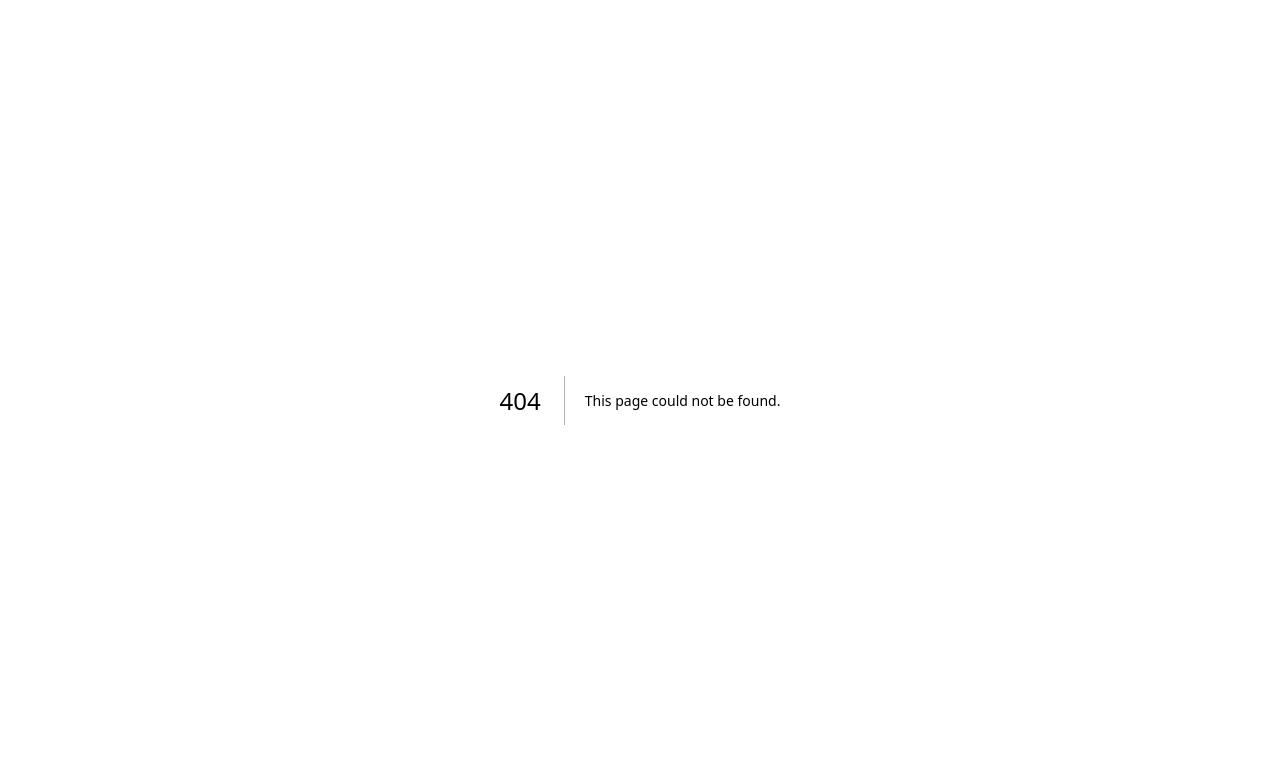
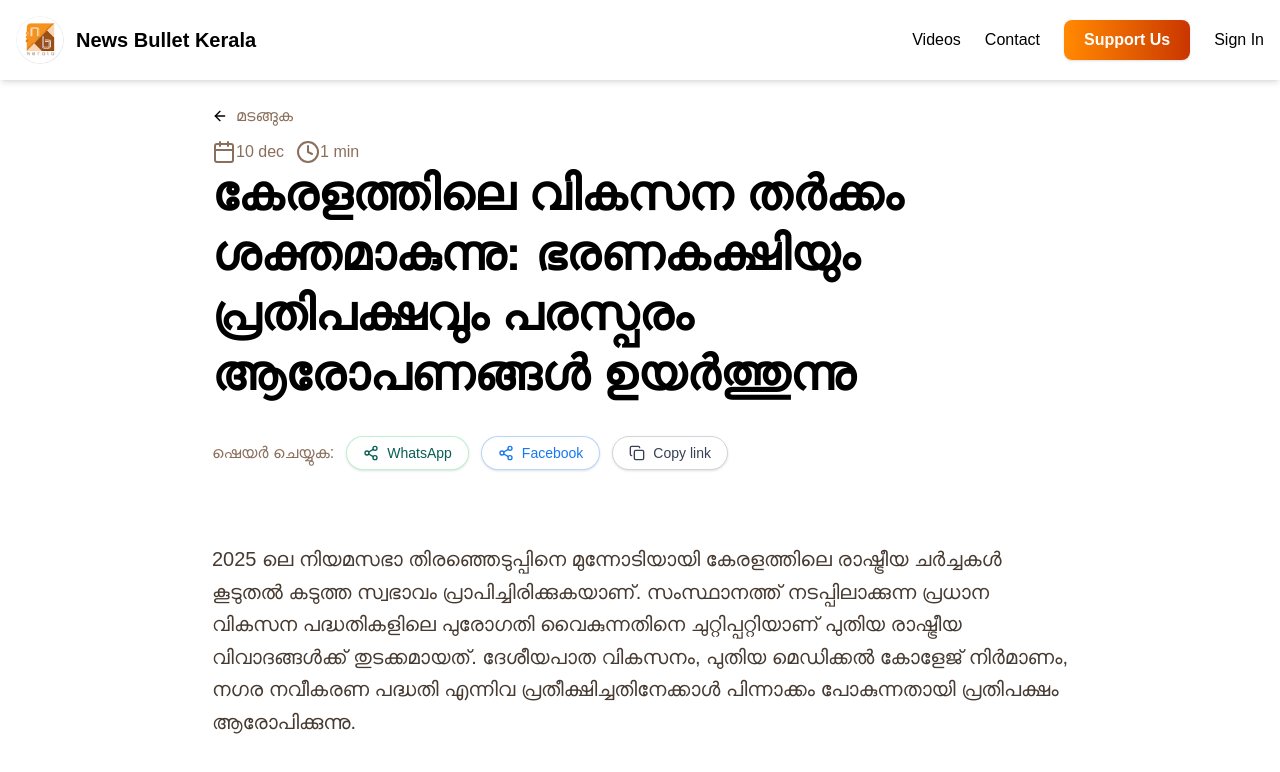
Before and after one commit to joshwaantony/news_bullet_kerala, a Next.js app: page /news/1 in a window 1280 px wide. Before the commit this address had no page. Shown: the top 772 px of the page. Built offline with nearby package versions, Linux system fonts and the light colour scheme.

Commit message:
designed news inividual page

```diff
--- a/src/api/axios.js
+++ b/src/api/axios.js
@@ -17,7 +17,7 @@ import axios from "axios";
 import { useAuthStore } from "@/store/authStore";
 
 const api = axios.create({
-  baseURL: "https://72t09sg9-4000.inc1.devtunnels.ms/api/v1",
+  baseURL: "http://localhost:4000/api/v1",
   headers: { "Content-Type": "application/json" },
   withCredentials: true, // important for refresh token cookie
 });
--- a/src/app/(user)/layout.js
+++ b/src/app/(user)/layout.js
@@ -1,3 +1,35 @@
+// "use client";
+
+// import { useEffect } from "react";
+// import { useAuthStore } from "@/store/authStore";
+// import { useRouter } from "next/navigation";
+
+// export default function UserLayout({ children }) {
+//   const router = useRouter();
+//   const { isLoggedIn, isUser, isAdmin } = useAuthStore();
+
+//   useEffect(() => {
+//     if (!isLoggedIn) return; // allow public user pages
+
+//     // Admin logged in → redirect to dashboard
+//     if (isAdmin) {
+//       router.replace("/dashboard");
+//       return;
+//     }
+
+//     // User logged in → redirect to donation page
+//     if (isUser) {
+//       router.replace("/donation");
+//       return;
+//     }
+//   }, [isLoggedIn, isUser, isAdmin]);
+
+//   return (
+//     <html lang="en">
+//       <body>{children}</body>
+//     </html>
+//   );
+// }
 "use client";
 
 import { useEffect } from "react";
@@ -9,24 +41,18 @@ export default function UserLayout({ children }) {
   const { isLoggedIn, isUser, isAdmin } = useAuthStore();
 
   useEffect(() => {
-    if (!isLoggedIn) return; // allow public user pages
+    if (!isLoggedIn) return; // allow public pages
 
-    // Admin logged in → redirect to dashboard
     if (isAdmin) {
       router.replace("/dashboard");
       return;
     }
 
-    // User logged in → redirect to donation page
     if (isUser) {
       router.replace("/donation");
       return;
     }
   }, [isLoggedIn, isUser, isAdmin]);
 
-  return (
-    <html lang="en">
-      <body>{children}</body>
-    </html>
-  );
+  return <>{children}</>;
 }
--- /dev/null
+++ b/src/app/(user)/news/[slug]/page.js
@@ -0,0 +1,108 @@
+"use client";
+
+import { use, useEffect, useState } from "react";
+import { newsService } from "@/api/news/newsService";
+import { ArrowLeft, Calendar, Clock, Share2, Copy, Check } from "lucide-react";
+import Navbar from "@/components/Navbar";
+
+export default function SingleNewsPage({ params }) {
+  const { slug } = use(params);
+  const [news, setNews] = useState(null);
+
+  return (
+    <div className="max-w-4xl h-screen mx-auto px-5 py-6">
+      <Navbar />
+      <button
+        className="
+  flex items-center gap-2
+  text-black font-medium
+  hover:text-[#ed7322]
+  transition-colors duration-300
+"
+      >
+        <ArrowLeft className="w-4 h-4 " />
+        <span className="text-[#8a6f5c]">മടങ്ങുക</span>
+      </button>
+
+      <section className="flex gap-3 items-center mt-3">
+        <span className="flex  text-[#8a6f5c] items-center justify-center">
+          <Calendar className="text-[18px]" />
+          <h4>10 dec</h4>
+        </span>
+
+        <span className="flex  text-[#8a6f5c] items-center justify-center">
+          <Clock className="text-[15px]" />
+          <h4>1 min</h4>
+        </span>
+      </section>
+
+      <h1 className="text-3xl md:text-4xl lg:text-5xl font-bold text-black mb-8 leading-tight">
+        കേരളത്തിലെ വികസന തർക്കം ശക്തമാകുന്നു: ഭരണകക്ഷിയും പ്രതിപക്ഷവും പരസ്പരം
+        ആരോപണങ്ങൾ ഉയർത്തുന്നു
+      </h1>
+
+      <div className="flex items-center  gap-3 mb-10 pb-8 border-b border-border/30">
+        <span className="text-[#8a6f5c]">ഷെയർ ചെയ്യുക:</span>
+
+        <button
+          className="
+      inline-flex items-center gap-2
+      rounded-full border border-[#25d366]/30
+      bg-white px-4 py-1.5 text-sm font-medium text-[#075e54]
+      shadow-sm
+      hover:bg-[#e3f8ec]
+      hover:border-[#25d366]
+      transition-colors duration-200
+    "
+        >
+          <Share2 className="w-4 h-4" />
+          <span>WhatsApp</span>
+        </button>
+
+        <button
+          className="
+      inline-flex items-center gap-2
+      rounded-full border border-[#1877f2]/30
+      bg-white px-4 py-1.5 text-sm font-medium text-[#1877f2]
+      shadow-sm
+      hover:bg-[#e7f0ff]
+      hover:border-[#1877f2]
+      transition-colors duration-200
+    "
+        >
+          <Share2 className="w-4 h-4" />
+          <span>Facebook</span>
+        </button>
+
+        <button
+          className="
+      inline-flex items-center gap-2
+      rounded-full border border-gray-300
+      bg-white px-4 py-1.5 text-sm font-medium text-gray-700
+      shadow-sm
+      hover:bg-gray-100
+      transition-colors duration-200
+    "
+          // onClick={() => navigator.clipboard.writeText(window.location.href)}
+          type="button"
+        >
+          <Copy className="w-4 h-4" />
+          <span>Copy link</span>
+        </button>
+      </div>
+
+      <div className="max-w-none ">
+        <p className="text-lg md:text-xl text-[#463a31] leading-relaxed whitespace-pre-line">
+          2025 ലെ നിയമസഭാ തിരഞ്ഞെടുപ്പിനെ മുന്നോടിയായി കേരളത്തിലെ രാഷ്ട്രീയ
+          ചർച്ചകൾ കൂടുതൽ കടുത്ത സ്വഭാവം പ്രാപിച്ചിരിക്കുകയാണ്. സംസ്ഥാനത്ത്
+          നടപ്പിലാക്കുന്ന പ്രധാന വികസന പദ്ധതികളിലെ പുരോഗതി വൈകുന്നതിനെ
+          ചുറ്റിപ്പറ്റിയാണ് പുതിയ രാഷ്ട്രീയ വിവാദങ്ങൾക്ക് തുടക്കമായത്. ദേശീയപാത
+          വികസനം, പുതിയ മെഡിക്കൽ കോളേജ് നിർമാണം, നഗര നവീകരണ പദ്ധതി എന്നിവ
+          പ്രതീക്ഷിച്ചതിനേക്കാൾ പിന്നാക്കം പോകുന്നതായി പ്രതിപക്ഷം ആരോപിക്കുന്നു.
+        </p>
+      </div>
+
+      <div className="border-b border-border/30 mt-8"></div>
+    </div>
+  );
+}
--- a/src/app/(user)/news/page.js
+++ b/src/app/(user)/news/page.js
@@ -1,17 +1,28 @@
 "use client";
 
+import { newsService } from "@/api/news/newsService";
 import Navbar from "@/components/Navbar";
 import NewsCard from "@/components/news/NewsCard";
 import { Newspaper, TrendingUp, Search } from "lucide-react";
 
-import React from "react";
+import React, { useEffect, useState } from "react";
 
 const page = () => {
+  // eslint-disable-next-line react-hooks/rules-of-hooks
+  const [newsList, setNewsList] = useState([]);
+
+  // eslint-disable-next-line react-hooks/rules-of-hooks
+  useEffect(() => {
+    newsService.getAll().then(setNewsList);
+  }, []);
+
+  console.log(newsList);
+
   return (
-    <div className="w-full h-screen bg-white ">
-        <Navbar/>
+    <div className="w-full h-screen bg-white px-16 ">
+      <Navbar />
       <section>
-        <div className="w-full h-[450px] bg-gradient-to-t from-[#ffffff] to-[#fbf0e9] mt-25 flex flex-col justify-center items-center">
+        <div className="w-full h-[450px] bg-gradient-to-t from-[#ffffff] to-[#fbf0e9] rounded-2xl mt-25 flex flex-col justify-center items-center">
           <div>
             <span className="text-[#ed7322] text-sm font-medium rounded-full flex gap-2 items-center bg-[#fae4d5] px-4 py-2 ">
               {/* <BsGraphUpArrow className="text-[#ed7322] font-bold" /> */}
@@ -38,28 +49,23 @@ const page = () => {
       </section>
 
       <section className="px-7 mt-4">
-
-    <NewsCard latest="true"/>
+        {newsList.length > 0 && <NewsCard news={newsList[0]} latest="true" />}
       </section>
 
-        <section className="px-7">
+      <section className="px-7">
         <div className="flex gap-3 mt-2">
           <TrendingUp className="text-[#ed7322]" />
           <h3 className="text-black text-xl font-bold">കൂടുതൽ വാർത്തകൾ </h3>
         </div>
       </section>
 
-
       <section className="px-7 mt-4">
-
-        <div className="grid grid-cols-2 gap-2">
-                <NewsCard/>
-                    <NewsCard/>
+        <div className="grid grid-cols-2 gap-4">
+          {newsList.slice(1).map((item) => (
+            <NewsCard key={item.slug} news={item} />
+          ))}
         </div>
-
-
       </section>
-
     </div>
   );
 };
--- a/src/components/news/NewsCard.jsx
+++ b/src/components/news/NewsCard.jsx
@@ -1,8 +1,11 @@
 import React from "react";
 import { CiCalendar } from "react-icons/ci";
 import { Calendar, Clock, ChevronRight } from "lucide-react";
+import Link from "next/link";
 
-const NewsCard = ({ latest = false }) => {
+const NewsCard = ({ latest = false, news }) => {
+  if (!news) return null;
+
   return latest ? (
     <div className="group w-full h-[450px] border-t-3 border-[#ed7322] bg-gradient-to-t from-[#ffffff] px-5 rounded-4xl to-[#fbf0e9] ">
       <div className="flex mt-4 gap-2">
@@ -12,7 +15,7 @@ const NewsCard = ({ latest = false }) => {
 
         <span className="flex  text-[#8a6f5c] items-center justify-center">
           <CiCalendar className="text-[18px]" />
-          <h4>Dec 03,2025</h4>
+          <h4>{new Date(news.createdAt).toDateString()}</h4>
         </span>
         <span className="flex  text-[#8a6f5c] items-center justify-center">
           <Clock className="text-[15px]" />
@@ -21,23 +24,18 @@ const NewsCard = ({ latest = false }) => {
       </div>
 
       <h1 className="mt-4 text-3xl font-bold text-black leading-tight group-hover:text-[#ed7322] transition-colors duration-300">
-        കേരളത്തിലെ വികസന തർക്കം ശക്തമാകുന്നു: ഭരണകക്ഷിയും പ്രതിപക്ഷവും പരസ്പരം
-        ആരോപണങ്ങൾ ഉയർത്തുന്നു
+        {news.heading}
       </h1>
 
       <p className="mt-2 text-[#8a6f5c] leading-relaxed line-clamp-4 mb-6">
-        2025 ലെ നിയമസഭാ തിരഞ്ഞെടുപ്പിനെ മുന്നോടിയായി കേരളത്തിലെ രാഷ്ട്രീയ
-        ചർച്ചകൾ കൂടുതൽ കടുത്ത സ്വഭാവം പ്രാപിച്ചിരിക്കുകയാണ്. സംസ്ഥാനത്ത്
-        നടപ്പിലാക്കുന്ന പ്രധാന വികസന പദ്ധതികളിലെ പുരോഗതി വൈകുന്നതിനെ
-        ചുറ്റിപ്പറ്റിയാണ് പുതിയ രാഷ്ട്രീയ വിവാദങ്ങൾക്ക് തുടക്കമായത്. ദേശീയപാത
-        വികസനം, പുതിയ മെഡിക്കൽ കോളേജ് നിർമാണം, നഗര നവീകരണ പദ്ധതി എന്നിവ
-        പ്രതീക്ഷിച്ചതിനേക്കാൾ പിന്നാക്കം പോകുന്നതായി പ്രതിപക്ഷം ആരോപിക്കുന്നു.
+        {news.body}
       </p>
-
+      <Link href={`/news/${news.slug}`}>
         <div className="flex items-center text-[#8a6f5c] font-semibold hover:gap-3 gap-2 transition-all duration-300">
           <span>കൂടുതൽ വായിക്കുക</span>
           <ChevronRight className="w-5 h-5 group-hover:translate-x-1 transition-transform duration-300" />
         </div>
+      </Link>
     </div>
   ) : (
     <div
@@ -53,7 +51,7 @@ const NewsCard = ({ latest = false }) => {
       <div className="flex mt-4 gap-2 text-[#8a6f5c] text-sm">
         <span className="flex items-center gap-1">
           <CiCalendar className="text-[16px]" />
-          <h4>Dec 03, 2025</h4>
+          <h4>{new Date(news.createdAt).toDateString()}</h4>
         </span>
 
         <span className="flex items-center gap-1">
@@ -63,18 +61,18 @@ const NewsCard = ({ latest = false }) => {
       </div>
 
       <h2 className="mt-3 text-xl font-semibold text-black group-hover:text-[#ed7322] leading-snug transition-colors duration-300">
-        കേരളത്തിലെ വികസന തർക്കം ശക്തമാകുന്നു
+        {news.heading}
       </h2>
 
       <p className="mt-2 text-[#8a6f5c] leading-relaxed line-clamp-3 mb-6">
-        സംസ്ഥാനത്ത് നടക്കുന്ന വികസനപ്രവർത്തനങ്ങളെ ചുറ്റിപ്പറ്റി പുതിയ രാഷ്ട്രീയ
-        വിവാദങ്ങൾ ഉയരുന്നു...
+        {news.body}
       </p>
-
+      <Link href={`/news/${news.slug}`}>
         <div className="flex items-center text-[#ed7322] font-semibold hover:gap-2 gap-1 transition-all duration-300">
           <span>വായിക്കുക</span>
-        <ChevronRight className="w-4 h-4 transition-transform" />
+          <ChevronRight className="w-4 h-4 transition-transform group-hover:translate-x-1 transition-transform duration-300" />
         </div>
+      </Link>
     </div>
   );
 };
```
Also changed, not shown: src/api/news/newsApi.js (line endings or trailing spaces). Lines whose indentation alone changed are shown as unchanged.
